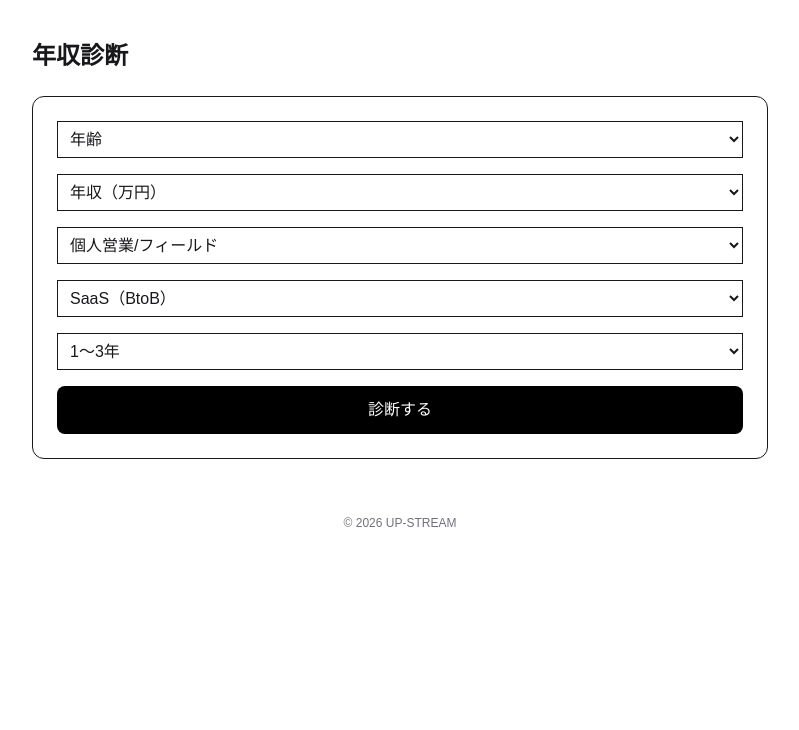
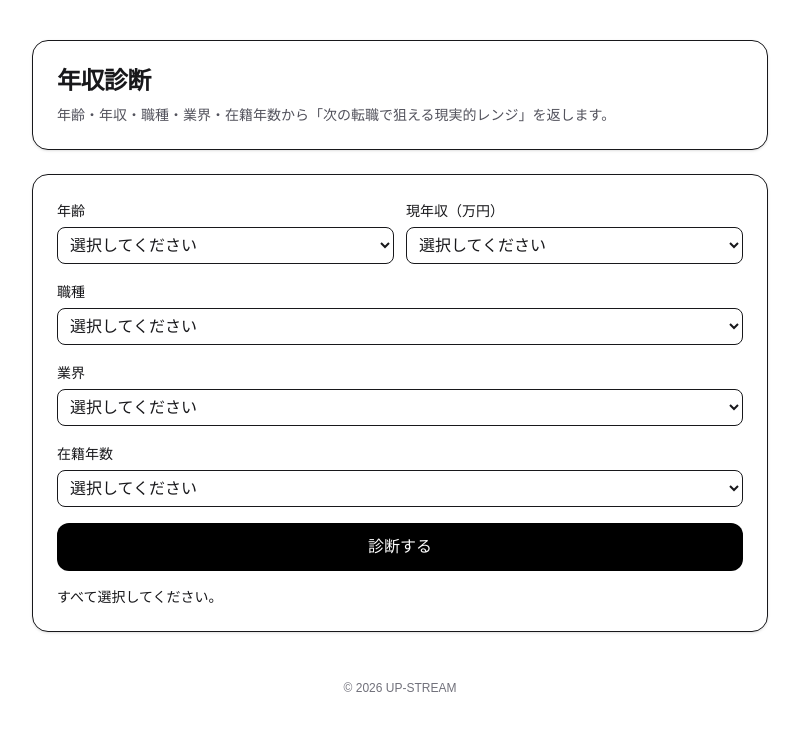
Before and after one commit to tanaka-collab/income-diagnosis, a Next.js app: page / in a window 1280 px wide. Both pictures are taken after a click on the button "診断する". Shown: the top 730 px of the page, without its empty margins (240-1039 px from the left). Built offline with nearby package versions, Linux system fonts and the light colour scheme.

Commit message:
restore ui and job/industry hierarchy

```diff
--- a/app/page.tsx
+++ b/app/page.tsx
@@ -3,7 +3,7 @@
 import { useMemo, useState } from "react";
 
 /* =====================
-  型定義
+  型定義（route.ts は string 受けなので、UI側は増やしてOK）
 ===================== */
 type JobKey =
   | "SALES_NEW"
@@ -24,9 +24,9 @@ type JobKey =
   | "ACCOUNTING"
   | "FINANCE"
   | "PRODUCT_MANAGER"
+  | "MANAGEMENT"
   | "DESIGNER"
   | "CREATIVE"
-  | "MANAGEMENT"
   | "MANUFACTURING_LINE"
   | "PROF_MED_DOCTOR"
   | "PROF_MED_NURSE"
@@ -64,12 +64,12 @@ type IndustryKey =
 
 type TenureKey = "LT_6M" | "M6_TO_1Y" | "Y1_TO_3Y" | "Y3_TO_5Y" | "GE_5Y";
 
+const AGE_OPTIONS = Array.from({ length: 43 }, (_, i) => String(18 + i)); // 18〜60
+const INCOME_OPTIONS = Array.from({ length: 81 }, (_, i) => String(200 + i * 10)); // 200〜1000（10万刻み）
+
 /* =====================
-  定数
+  職種：大分類（group）→小分類（options）
 ===================== */
-const AGE_OPTIONS = Array.from({ length: 43 }, (_, i) => String(18 + i));
-const INCOME_OPTIONS = Array.from({ length: 81 }, (_, i) => String(200 + i * 10));
-
 const JOB_GROUPS: { group: string; options: { label: string; value: JobKey }[] }[] = [
   {
     group: "営業",
@@ -148,30 +148,43 @@ const JOB_GROUPS: { group: string; options: { label: string; value: JobKey }[] }
   },
 ];
 
+/* =====================
+  業界：詳細プルダウン
+===================== */
 const INDUSTRY_OPTIONS: { label: string; value: IndustryKey }[] = [
   { label: "SaaS（BtoB）", value: "IT_SAAS_B2B" },
   { label: "Webサービス（BtoC）", value: "IT_WEB_B2C" },
   { label: "SES", value: "IT_SES" },
   { label: "SIer", value: "IT_SI" },
+
   { label: "人材紹介", value: "HR_AGENCY" },
   { label: "求人メディア", value: "HR_MEDIA" },
+
   { label: "物流（3PL）", value: "LOGI_3PL" },
   { label: "物流（ラストマイル）", value: "LOGI_LASTMILE" },
+
   { label: "小売チェーン", value: "RETAIL_CHAIN" },
-  { label: "ラグジュアリー", value: "RETAIL_LUXURY" },
+  { label: "ラグジュアリー/百貨店", value: "RETAIL_LUXURY" },
+
   { label: "銀行", value: "FIN_BANK" },
   { label: "保険", value: "FIN_INSURANCE" },
   { label: "証券", value: "FIN_SECURITIES" },
+
   { label: "メーカー工場", value: "MANUFACTURING_FACTORY" },
   { label: "メーカー（電機/精密）", value: "MANUFACTURING_ELECTRONICS" },
-  { label: "飲食", value: "SERVICE_FOOD" },
+
+  { label: "飲食サービス", value: "SERVICE_FOOD" },
   { label: "ホテル/観光", value: "SERVICE_HOTEL" },
+
   { label: "医療（病院）", value: "MEDICAL_HOSPITAL" },
   { label: "医療（クリニック）", value: "MEDICAL_CLINIC" },
+
   { label: "官公庁/自治体", value: "PUBLIC_GOV" },
-  { label: "教育", value: "EDU_SCHOOL" },
+  { label: "教育（学校）", value: "EDU_SCHOOL" },
+
   { label: "建設", value: "CONSTRUCTION" },
   { label: "不動産", value: "REAL_ESTATE" },
+
   { label: "その他", value: "OTHER" },
 ];
 
@@ -184,85 +197,131 @@ const TENURE_OPTIONS: { label: string; value: TenureKey }[] = [
 ];
 
 /* =====================
-  ラベル取得
+  ラベル
 ===================== */
-const labelJob = (key: JobKey) =>
-  JOB_GROUPS.flatMap((g) => g.options).find((o) => o.value === key)?.label ?? "その他";
-const labelIndustry = (key: IndustryKey) =>
-  INDUSTRY_OPTIONS.find((o) => o.value === key)?.label ?? "その他";
-const labelTenure = (key: TenureKey) =>
-  TENURE_OPTIONS.find((o) => o.value === key)?.label ?? "";
+function labelJob(key: JobKey | "") {
+  if (!key) return "";
+  for (const g of JOB_GROUPS) {
+    const hit = g.options.find((o) => o.value === key);
+    if (hit) return hit.label;
+  }
+  return "その他";
+}
+function labelIndustry(key: IndustryKey | "") {
+  if (!key) return "";
+  return INDUSTRY_OPTIONS.find((o) => o.value === key)?.label ?? "その他";
+}
+function labelTenure(key: TenureKey | "") {
+  if (!key) return "";
+  return TENURE_OPTIONS.find((o) => o.value === key)?.label ?? "";
+}
 
-/* =====================
-  コンポーネント
-===================== */
 export default function Home() {
+  // ✅ 未選択スタート（インスタ導線向け）
   const [age, setAge] = useState("");
   const [currentIncomeMan, setCurrentIncomeMan] = useState("");
-  const [jobKey, setJobKey] = useState<JobKey>("SALES_FIELD");
-  const [industryKey, setIndustryKey] = useState<IndustryKey>("IT_SAAS_B2B");
-  const [tenureKey, setTenureKey] = useState<TenureKey>("Y1_TO_3Y");
+  const [jobKey, setJobKey] = useState<JobKey | "">("");
+  const [industryKey, setIndustryKey] = useState<IndustryKey | "">("");
+  const [tenureKey, setTenureKey] = useState<TenureKey | "">("");
 
+  const [message, setMessage] = useState("");
   const [result, setResult] = useState<any>(null);
-  const [message, setMessage] = useState("");
   const [loading, setLoading] = useState(false);
 
   const payload = useMemo(
     () => ({
-      age: Number(age),
-      currentIncomeMan: Number(currentIncomeMan),
-      jobKey,
-      industryKey,
-      tenureYears: tenureKey,
+      age: Number(age || 0),
+      currentIncomeMan: Number(currentIncomeMan || 0),
+      jobKey: String(jobKey || "OTHER"),
+      industryKey: String(industryKey || "OTHER"),
+      tenureYears: String(tenureKey || "LT_6M"),
+      // 互換用（route.ts が job/industry 参照でもOK）
+      job: labelJob(jobKey),
+      industry: labelIndustry(industryKey),
     }),
     [age, currentIncomeMan, jobKey, industryKey, tenureKey]
   );
 
   const submit = async () => {
-    if (!age || !currentIncomeMan) {
-      setMessage("年齢と年収を選択してください。");
-      return;
-    }
     setLoading(true);
     setMessage("");
     setResult(null);
 
+    if (!age || !currentIncomeMan || !jobKey || !industryKey || !tenureKey) {
+      setLoading(false);
+      setMessage("すべて選択してください。");
+      return;
+    }
+
+    try {
       const res = await fetch("/api/diagnose", {
         method: "POST",
         headers: { "Content-Type": "application/json" },
         body: JSON.stringify(payload),
       });
+
       const json = await res.json();
+      if (!res.ok || json?.ok === false) {
+        setMessage("診断エラー：" + (json?.saveError ?? json?.error ?? "不明なエラー"));
+      } else {
+        setMessage("診断しました！");
         setResult(json);
+      }
+    } catch (e: any) {
+      setMessage("通信エラー：" + (e?.message ?? "不明なエラー"));
+    } finally {
       setLoading(false);
+    }
   };
 
   return (
     <main className="min-h-screen bg-white text-zinc-900">
       <div className="mx-auto max-w-3xl px-4 py-10 space-y-6">
-        <h1 className="text-2xl font-bold">年収診断</h1>
+        {/* ヘッダー */}
+        <div className="rounded-2xl border bg-white p-6 shadow-sm">
+          <h1 className="text-2xl font-bold tracking-tight">年収診断</h1>
+          <p className="mt-2 text-sm text-zinc-600">
+            年齢・年収・職種・業界・在籍年数から「次の転職で狙える現実的レンジ」を返します。
+          </p>
+        </div>
 
         {/* 入力 */}
-        <div className="rounded-xl border p-6 space-y-4">
-          <select className="w-full border p-2" value={age} onChange={(e) => setAge(e.target.value)}>
-            <option value="">年齢</option>
+        <div className="rounded-2xl border bg-white p-6 shadow-sm space-y-4">
+          <div className="grid grid-cols-1 gap-3 sm:grid-cols-2">
+            <div>
+              <label className="text-sm font-medium">年齢</label>
+              <select className="mt-1 w-full rounded-lg border p-2" value={age} onChange={(e) => setAge(e.target.value)}>
+                <option value="">選択してください</option>
                 {AGE_OPTIONS.map((v) => (
-              <option key={v}>{v}</option>
+                  <option key={v} value={v}>
+                    {v}
+                  </option>
                 ))}
               </select>
+            </div>
 
+            <div>
+              <label className="text-sm font-medium">現年収（万円）</label>
               <select
-            className="w-full border p-2"
+                className="mt-1 w-full rounded-lg border p-2"
                 value={currentIncomeMan}
                 onChange={(e) => setCurrentIncomeMan(e.target.value)}
               >
-            <option value="">年収（万円）</option>
+                <option value="">選択してください</option>
                 {INCOME_OPTIONS.map((v) => (
-              <option key={v}>{v}</option>
+                  <option key={v} value={v}>
+                    {v}
+                  </option>
                 ))}
               </select>
+            </div>
+          </div>
 
-          <select className="w-full border p-2" value={jobKey} onChange={(e) => setJobKey(e.target.value as JobKey)}>
+          {/* ✅ 職種：大分類/小分類（optgroup） */}
+          <div>
+            <label className="text-sm font-medium">職種</label>
+            <select className="mt-1 w-full rounded-lg border p-2" value={jobKey} onChange={(e) => setJobKey(e.target.value as any)}>
+              <option value="">選択してください</option>
               {JOB_GROUPS.map((g) => (
                 <optgroup key={g.group} label={g.group}>
                   {g.options.map((o) => (
@@ -273,50 +332,83 @@ export default function Home() {
                 </optgroup>
               ))}
             </select>
+          </div>
 
-          <select className="w-full border p-2" value={industryKey} onChange={(e) => setIndustryKey(e.target.value as IndustryKey)}>
+          {/* ✅ 業界 */}
+          <div>
+            <label className="text-sm font-medium">業界</label>
+            <select className="mt-1 w-full rounded-lg border p-2" value={industryKey} onChange={(e) => setIndustryKey(e.target.value as any)}>
+              <option value="">選択してください</option>
               {INDUSTRY_OPTIONS.map((o) => (
                 <option key={o.value} value={o.value}>
                   {o.label}
                 </option>
               ))}
             </select>
+          </div>
 
-          <select className="w-full border p-2" value={tenureKey} onChange={(e) => setTenureKey(e.target.value as TenureKey)}>
+          {/* ✅ 在籍年数 */}
+          <div>
+            <label className="text-sm font-medium">在籍年数</label>
+            <select className="mt-1 w-full rounded-lg border p-2" value={tenureKey} onChange={(e) => setTenureKey(e.target.value as any)}>
+              <option value="">選択してください</option>
               {TENURE_OPTIONS.map((o) => (
                 <option key={o.value} value={o.value}>
                   {o.label}
                 </option>
               ))}
             </select>
+          </div>
 
-          <button onClick={submit} className="w-full rounded-lg bg-black py-3 text-white">
+          <button onClick={submit} disabled={loading} className="w-full rounded-xl bg-black px-4 py-3 text-white disabled:opacity-60">
             {loading ? "診断中..." : "診断する"}
           </button>
+
+          {message && <p className="text-sm">{message}</p>}
         </div>
 
         {/* 結果 */}
         {result && (
-          <div className="rounded-xl border p-6 space-y-3">
-            <p className="font-bold">
-              想定レンジ：{result?.incomeRangeMan?.min}〜{result?.incomeRangeMan?.max}万円
+          <div className="rounded-2xl border bg-white p-6 shadow-sm space-y-3">
+            <h2 className="text-lg font-bold">診断結果</h2>
+
+            {result.incomeRangeMan && (
+              <p className="text-base">
+                想定レンジ：<span className="font-bold">{result.incomeRangeMan.min}</span>〜
+                <span className="font-bold">{result.incomeRangeMan.max}</span> 万円
               </p>
-            <p className="text-sm">
+            )}
+
+            <p className="text-sm text-zinc-600">
               入力：{labelJob(jobKey)} / {labelIndustry(industryKey)} / {labelTenure(tenureKey)}
             </p>
-            <p className="text-sm">{result?.reasoning}</p>
+
+            {result.reasoning && <p className="text-sm">{result.reasoning}</p>}
+
+            {Array.isArray(result.recommendedRoles) && result.recommendedRoles.length > 0 && (
+              <div>
+                <p className="text-sm font-bold">次に付ける（おすすめ）</p>
+                <ul className="mt-2 list-disc pl-6 text-sm">
+                  {result.recommendedRoles.map((r: string) => (
+                    <li key={r}>{r}</li>
+                  ))}
+                </ul>
+              </div>
+            )}
 
             <a
               href="https://timerex.net/s/info_2b5b_c8f1/468b156b"
               target="_blank"
-              className="inline-block w-full rounded-lg border py-3 text-center font-bold"
+              rel="noreferrer"
+              className="mt-2 inline-flex w-full items-center justify-center rounded-xl border bg-white px-4 py-3 text-sm font-semibold"
             >
               無料で相談する（面談予約）
             </a>
           </div>
         )}
 
-        <footer className="pt-8 text-center text-xs text-zinc-500">
+        {/* ✅ ここに必ず出る：UP-STREAM フッター */}
+        <footer className="pt-6 pb-2 text-center text-xs text-zinc-500">
           © {new Date().getFullYear()} UP-STREAM
         </footer>
       </div>
```
Lines whose indentation alone changed are shown as unchanged.
